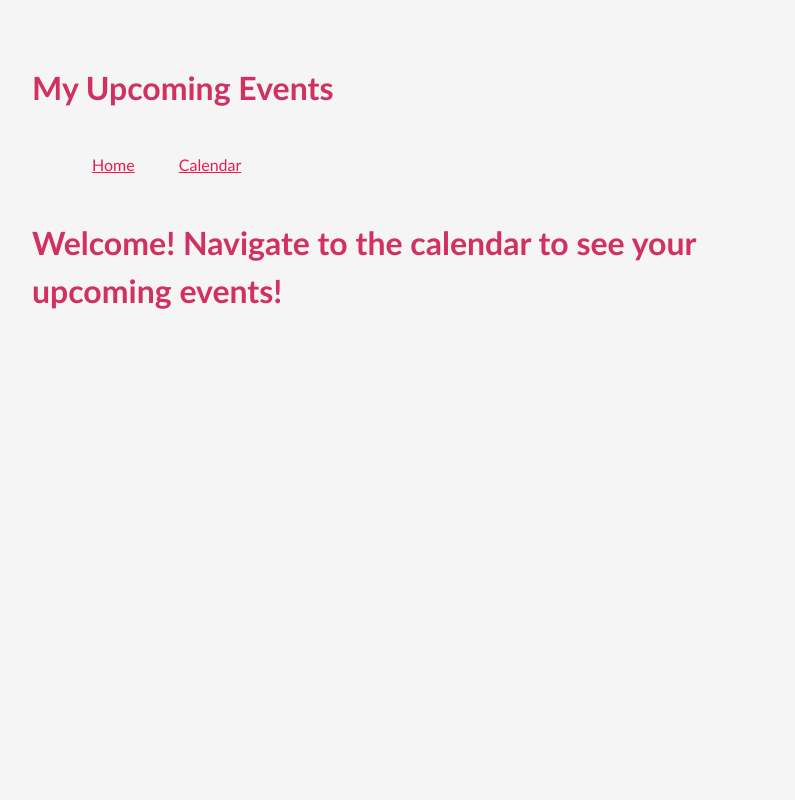
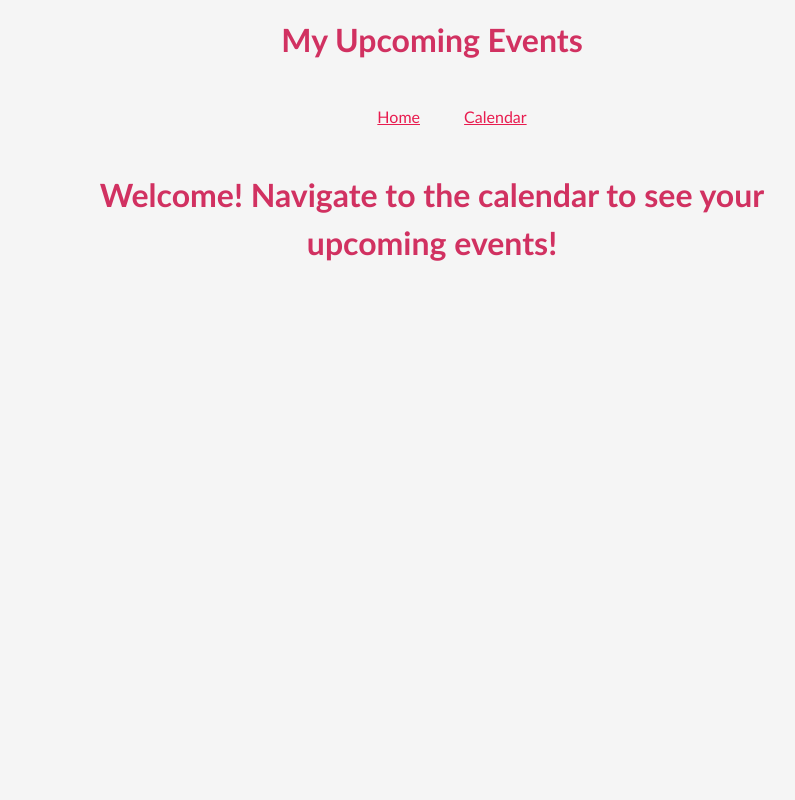
Before and after one commit to maximgeller/projects, a Flask app: page / in a window 1280 px wide. Shown: the whole page, without its empty margins (208-1003 px from the left). Run offline with Flask 2, Linux system fonts and the light colour scheme.

Commit message:
begin tutorial and touch up

```diff
--- a/web-app-flask/main.py
+++ b/web-app-flask/main.py
@@ -6,9 +6,7 @@ import os.path
 import googleapiclient.discovery
 from google_auth_oauthlib.flow import InstalledAppFlow
 from google.auth.transport.requests import Request
-import sys
 
-print(sys.path)
 app = Flask(__name__)
 
 @app.route("/") # default
@@ -53,9 +51,9 @@ def cal():
     if not events:
         print('No upcoming events found.')
 
-    for event in events:
-        start = event['start'].get('dateTime', event['start'].get('date'))
-        print(start, event['summary'])
+    # for event in events:
+    #     start = event['start'].get('dateTime', event['start'].get('date'))
+    #     print(start, event['summary'])
     event_list = [event["summary"] for event in events]
 
     return render_template("cal.html", events=event_list)
--- a/web-app-flask/static/css/template.css
+++ b/web-app-flask/static/css/template.css
@@ -1,5 +1,6 @@
 .menu li {
     display: inline-block;
+    text-align: center;
     padding: 20px;
 }
 
@@ -8,7 +9,8 @@ body {
     max-width: 50em;
     font-family: "Trebuchet MS", Helvetica, sans-serif;
     line-height: 1.5;
-    padding: 4em 1em;
+    padding: 1em;
+    text-align: center;
     background-color: whitesmoke;
   }
 
@@ -24,7 +26,3 @@ a {
     font-size: 20px;
     list-style: none;
 }
-
-pre {
-    border-left: 2px solid #69c;
-  }
```
